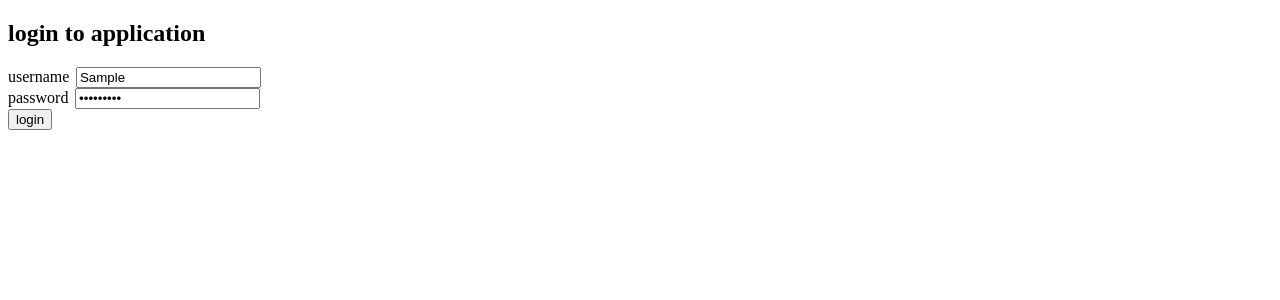
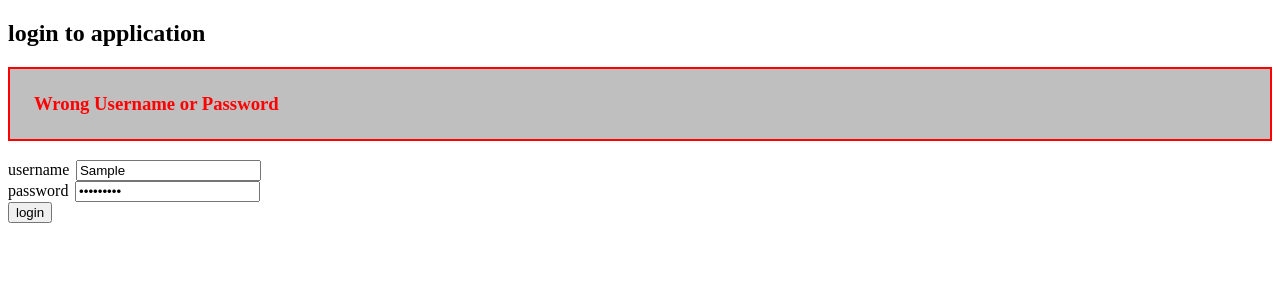
Before and after one commit to AzirM6513/Blog-app, a React (Create React App) app: page / in a window 1280 px wide. Both pictures are taken after typing "Sample", "Sample123" into the empty fields and a click on the button "login". Shown: the top 300 px of the page. Built offline with nearby package versions, Linux system fonts and the light colour scheme; no server answers.

Commit message:
part5 5.4

```diff
--- a/src/App.js
+++ b/src/App.js
@@ -11,7 +11,7 @@ const App = () => {
   const [title, setTitle] = useState('');
   const [url, setUrl] = useState('');
   const [author, setAuthor] = useState('');
-  const [errorMessage, setErrorMessage] = useState(false);
+  const [errorMessage, setErrorMessage] = useState(null);
 
   const [username, setUsername] = useState('');
   const [password, setPassword] = useState('');
@@ -49,7 +49,10 @@ const App = () => {
       setUsername('');
       setPassword('');
     } catch (exception) {
-      console.log('Wrong credentials');
+      setErrorMessage('Wrong Username or Password');
+      setTimeout(() => {
+        setErrorMessage(null);
+      }, 5000);
     }
   };
 
@@ -82,6 +85,13 @@ const App = () => {
 
     const returnedBlog = await blogService.create(blogObject);
     setBlogs(blogs.concat(returnedBlog));
+
+    setErrorMessage(
+      `a new blog '${returnedBlog.title}' by ${returnedBlog.author} added`
+    );
+    setTimeout(() => {
+      setErrorMessage(null);
+    }, 5000);
 
     setAuthor('');
     setTitle('');
@@ -123,10 +133,17 @@ const App = () => {
   return (
     <div>
       {user === null ? (
-        <LoginForm loginObj={loginObj} />
+        <div>
+          <LoginForm loginObj={loginObj} errorMessage={errorMessage} />
+        </div>
       ) : (
         <div>
-          <Blogs blogs={blogs} user={user} handleLogout={handleLogout} />
+          <Blogs
+            blogs={blogs}
+            user={user}
+            handleLogout={handleLogout}
+            errorMessage={errorMessage}
+          />
           {blogForm()}
         </div>
       )}
--- a/src/components/Blogs.js
+++ b/src/components/Blogs.js
@@ -1,10 +1,12 @@
 import React from 'react';
 import Blog from './Blog';
+import Notification from './Notification';
 
-const Blogs = ({ blogs, user, handleLogout }) => {
+const Blogs = ({ blogs, user, handleLogout, errorMessage }) => {
   return (
     <div>
       <h2>Blogs</h2>
+      <Notification message={errorMessage} />
       <p className='username-p'>{user.name} logged-in</p>
       <button onClick={handleLogout}>logout</button>
       <ul>
--- /dev/null
+++ b/src/components/Error.js
@@ -0,0 +1,11 @@
+import React from 'react';
+
+const Error = ({ message }) => {
+  if (message === null) {
+    return null;
+  }
+
+  return <h3 className='message error-message'>{message}</h3>;
+};
+
+export default Error;
--- a/src/components/LoginForm.js
+++ b/src/components/LoginForm.js
@@ -1,6 +1,7 @@
 import React from 'react';
+import Error from './Error';
 
-const LoginForm = ({ loginObj }) => {
+const LoginForm = ({ loginObj, errorMessage }) => {
   // fixme: should destructure in function params
   const {
     handleLogin,
@@ -12,6 +13,7 @@ const LoginForm = ({ loginObj }) => {
   return (
     <div>
       <h2>login to application</h2>
+      <Error message={errorMessage} />
       <form onSubmit={handleLogin}>
         <div>
           username
--- /dev/null
+++ b/src/components/Notification.js
@@ -0,0 +1,11 @@
+import React from 'react';
+
+const Notification = ({ message }) => {
+  if (message === null) {
+    return null;
+  }
+
+  return <h3 className='message success-message'>{message}</h3>;
+};
+
+export default Notification;
--- a/src/index.css
+++ b/src/index.css
@@ -15,3 +15,20 @@ li {
   display: inline-block;
   margin: 0.35rem;
 }
+
+.message {
+  padding: 1.5rem;
+  border-width: 2px;
+  border-style: solid;
+  background-color: #bfbfbf;
+}
+
+.success-message {
+  color: green;
+  border-color: green;
+}
+
+.error-message {
+  color: red;
+  border-color: red;
+}
```
